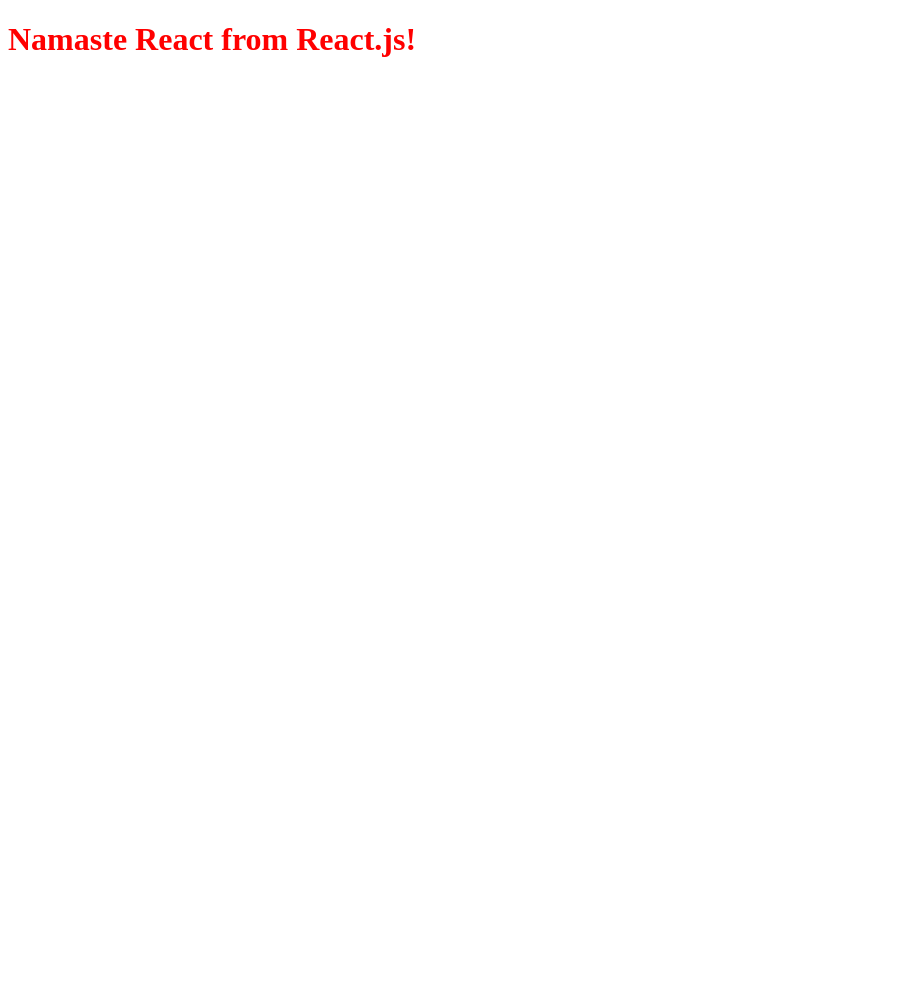
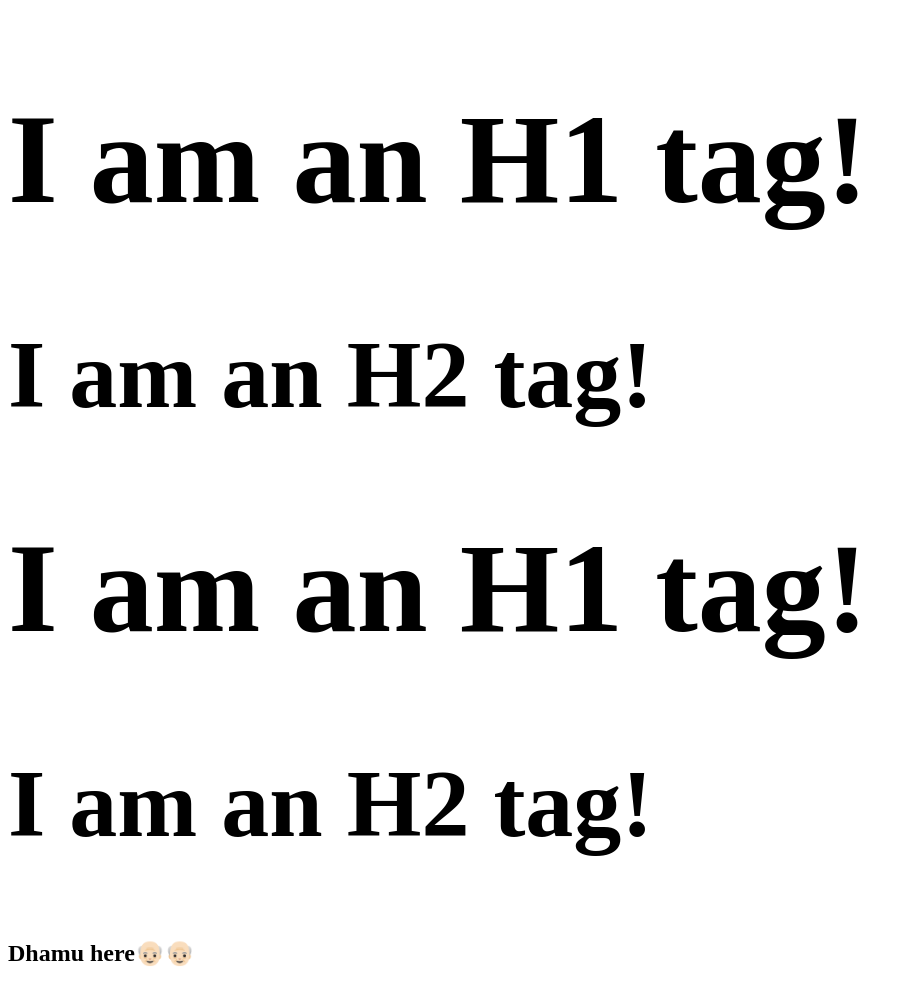
Before and after one commit to KshitijP-Dev/Namaste-React, a plain HTML site: page html.html in a window 1280 px wide. Shown: the whole page, without its empty margins (0-913 px from the left). Before the commit the page ends 800 px from the top, so only its background shows below. Drawn offline with nearby package versions, Linux system fonts and the light colour scheme.

Commit message:
episode-01

```diff
--- a/App.js
+++ b/App.js
@@ -1,3 +1,14 @@
-const heading = React.createElement("h1" ,{id : "heading"} ,"Namaste React from React.js!");
+const heading = React.createElement("h1" ,{id : "parent"},[
+    React.createElement("h1" ,{id : "child1"},
+        [React.createElement("h1" ,{},"I am an H1 tag!"),
+         React.createElement("h2" ,{},"I am an H2 tag!"),
+        ]),
+        React.createElement("h1" ,{id : "child2"},[
+            React.createElement("h1" ,{},"I am an H1 tag!"),
+         React.createElement("h2" ,{},"I am an H2 tag!"),
+        ]),
+    ]);
+
+    // console.log(parent);
 const roor = ReactDOM.createRoot(document.getElementById("root"));
 roor.render(heading);
--- a/html.html
+++ b/html.html
@@ -10,6 +10,7 @@
     <div id="root">
     <h1>Kshitij here🏃🏻‍♂️🏃🏻‍♂️</h1>
     </div>
+    <h2 id="root">Dhamu here👴🏻👴🏻</h2>
     <script crossorigin src="https://unpkg.com/react@18/umd/react.development.js"></script>
     <script crossorigin src="https://unpkg.com/react-dom@18/umd/react-dom.development.js"></script>
     <script src="./App.js"></script>
```
Also changed, not shown: index.html (line endings or trailing spaces).
